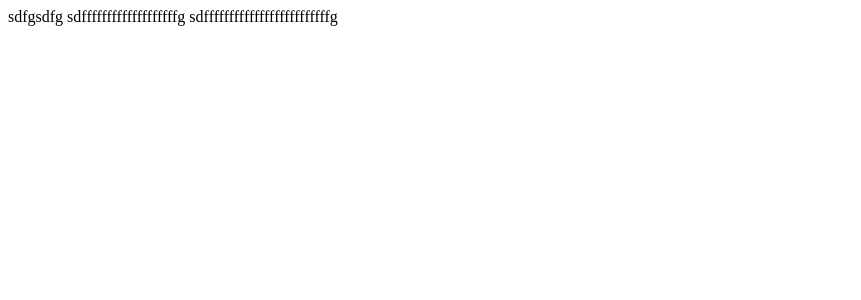
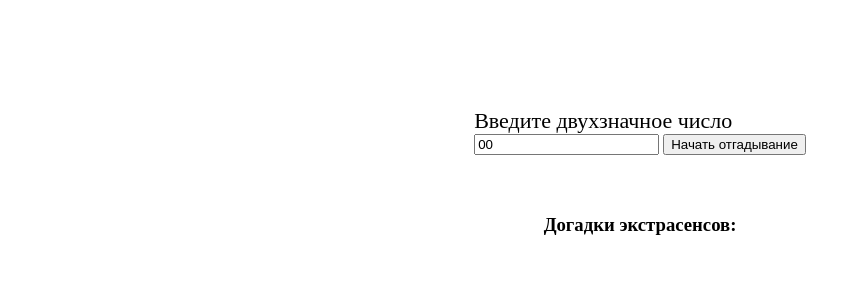
Before and after one commit to Sergey19940808/guess-number, a Django app: page / in a window 1280 px wide. Shown: the top 300 px of the page, without its empty margins (0-861 px from the left). Run offline with Django 3.2, Linux system fonts and the light colour scheme.

Commit message:
add form for user and add store for data

```diff
--- a/src/guess_number/templates/guess_number/main.html
+++ b/src/guess_number/templates/guess_number/main.html
@@ -5,8 +5,26 @@
     <title>Guess it is number</title>
 </head>
 <body>
-    sdfgsdfg
-    sdfffffffffffffffffffg
-    sdfffffffffffffffffffffffffg
+    <div style="display: flex; align-items: center; justify-content: center; flex-direction: column">
+        <div style="margin: 100px 0 0 0">
+            <form method="get" action="{% url 'main' %}">
+                <label>
+                    <span style="font-size: 22px">
+                        Введите двухзначное число<br/>
+                    </span>
+                </label>
+                <input type="number" value="00" name="number_user">
+                <button>
+                    Начать отгадывание
+                </button>
+            </form>
+        </div>
+
+        <div style="margin: 40px 0 0 0">
+            <h3>
+                Догадки экстрасенсов:
+            </h3>
+        </div>
+    </div>
 </body>
 </html>
--- a/src/guess_number/urls.py
+++ b/src/guess_number/urls.py
@@ -3,5 +3,5 @@ from django.urls import path
 from .views import *
 
 urlpatterns = [
-    path('', MainView.as_view()),
+    path('', MainView.as_view(), name='main'),
 ]
--- a/src/guess_number/views.py
+++ b/src/guess_number/views.py
@@ -1,10 +1,36 @@
-from django.views.generic import TemplateView
+from django.views.generic import View
+from django.shortcuts import render, redirect
 
+from store.store import Store
 
 __all__ = [
     'MainView'
 ]
 
 
-class MainView(TemplateView):
+class MainView(View):
+    PSYCHICS = [
+        {'name': 'Vlad', 'index_effectivity': 0},
+        {'name': 'Genady', 'index_effectivity': 0},
+        {'name': 'Petr', 'index_effectivity': 0}
+    ]
     template_name = 'guess_number/main.html'
+    store = Store()
+
+    def get(self, request, *args, **kwargs):
+        psychics = self.create_or_get_psychics()
+        if request.GET.get('number_user'):
+            return redirect('main')
+        else:
+            return render(request, 'guess_number/main.html', {'psychics': psychics})
+
+    def create_or_get_psychics(self):
+        """
+        Метод для создания и/или получения экстрасенсов
+        :return:
+        """
+        if self.store.get('psychics'):
+            return self.store.get('psychics')
+        else:
+            self.store.set('psychics', self.PSYCHICS)
+            return self.store.get('psychics')
--- /dev/null
+++ b/src/store/store.py
@@ -0,0 +1,13 @@
+from django.core.cache import cache
+
+__all__ = [
+    'Store'
+]
+
+
+class Store(object):
+    def set(self, key, value):
+        cache.set(key, value)
+
+    def get(self, key):
+        return cache.get(key)
```
Also changed, not shown: src/core/settings.py (+12 -2 lines), src/store/__init__.py (added), 1 other file.
